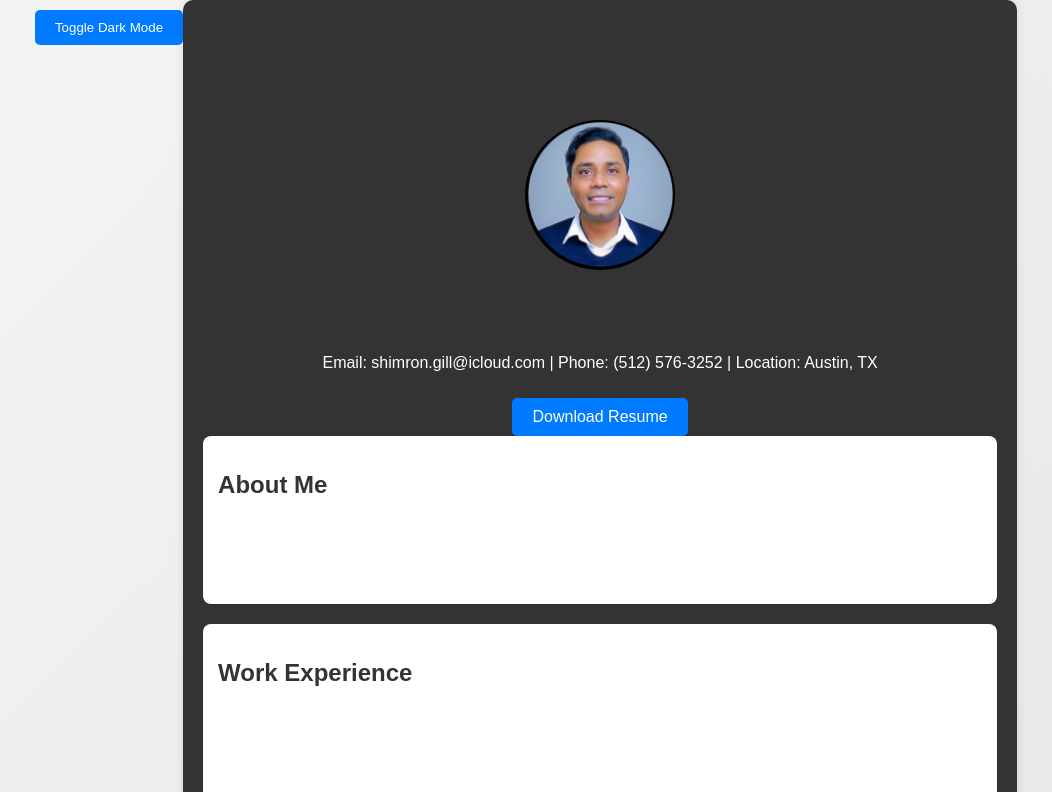
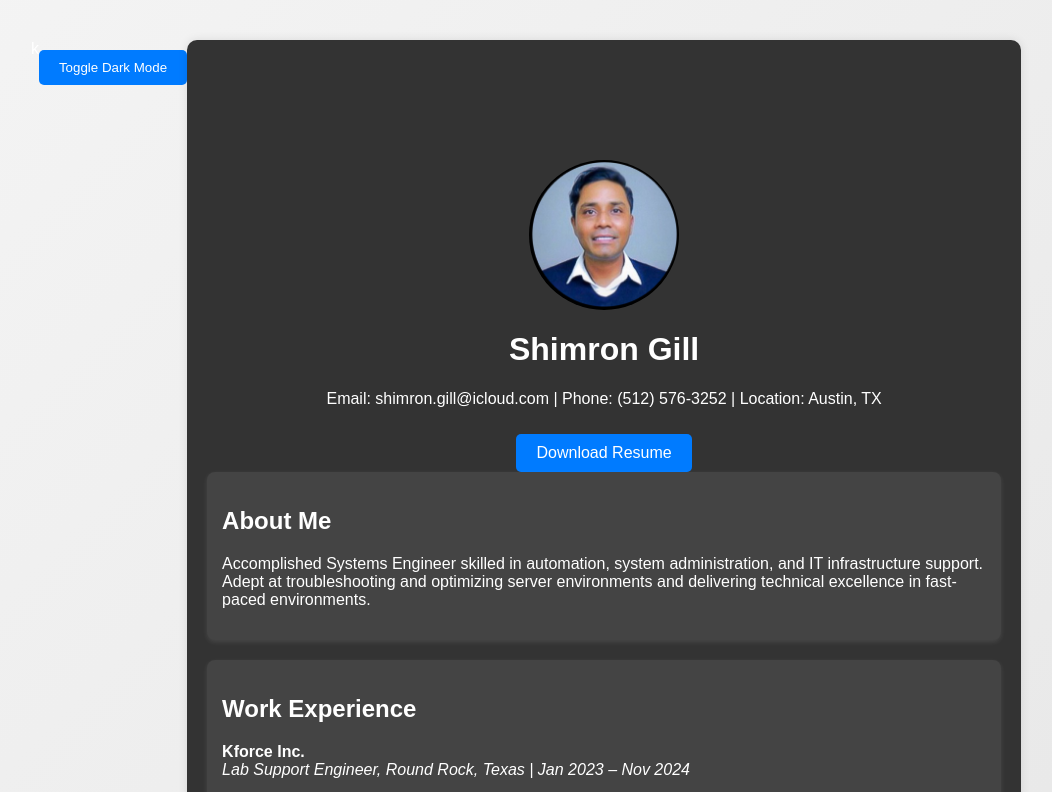
Before and after one commit to sgill3077/resume-website, a plain HTML site: page index.html in a window 1280 px wide. Both pictures are taken after a click on the button "Toggle Dark Mode". Shown: the top 792 px of the page, without its empty margins (114-1166 px from the left). Drawn offline with Linux system fonts and the light colour scheme.

```diff
--- a/index.html
+++ b/index.html
@@ -1,4 +1,4 @@
-<!DOCTYPE html>
+k<!DOCTYPE html>
 <html lang="en">
 <head>
     <meta charset="UTF-8">
@@ -16,25 +16,25 @@
             justify-content: center;
             align-items: flex-start;
             min-height: 100vh;
-            background-color: #f4f4f4;
-            overflow: auto; /* Allow scrolling */
+            padding: 40px 0;
         }
+
         .container {
-            width: 100%;  /* Set to 100% for smaller screens */
-            max-width: 794px; /* Set maximum width to A4 size */
+            width: 794px;
             background: white;
             padding: 20px;
             box-shadow: 0px 0px 10px rgba(0,0,0,0.1);
             border-radius: 10px;
-            page-break-before: auto;
-            overflow: auto; /* Allow content to scroll */
         }
+
         .center-header {
             text-align: center;
         }
+
         h1, h2 {
             color: #333;
         }
+
         .profile-pic {
             width: 150px;
             height: 150px;
@@ -42,20 +42,23 @@
             object-fit: cover;
             margin-top: 100px;
         }
+
         .section {
             margin-bottom: 20px;
+            padding: 15px;
+            border-radius: 8px;
+            background: #f9f9f9;
+            box-shadow: 0 2px 5px rgba(0,0,0,0.05);
             opacity: 0;
             transform: translateY(20px);
             transition: opacity 0.5s ease-out, transform 0.5s ease-out;
-            background: white;
-            padding: 15px;
-            border-radius: 8px;
-            box-shadow: 0 1px 3px rgba(0, 0, 0, 0.1);
         }
+
         .visible {
             opacity: 1;
             transform: translateY(0);
         }
+
         .download-btn, .theme-toggle {
             display: inline-block;
             padding: 10px 20px;
@@ -67,22 +70,41 @@
             cursor: pointer;
             border: none;
         }
+
         .download-btn:hover, .theme-toggle:hover {
             background: #0056b3;
         }
+
         .social-links a {
             margin: 0 10px;
             text-decoration: none;
             color: #007BFF;
             font-size: 18px;
         }
+
         .dark-mode {
             background-color: #222;
             color: white;
         }
+
         .dark-mode .container {
             background-color: #333;
         }
+
+        .dark-mode h1,
+        .dark-mode h2,
+        .dark-mode p,
+        .dark-mode li,
+        .dark-mode .contact,
+        .dark-mode a {
+            color: white;
+        }
+
+        .dark-mode .section {
+            background: #444;
+            box-shadow: 0 2px 5px rgba(255,255,255,0.1);
+        }
+
         .progress-bar {
             width: 80%;
             background-color: #ddd;
@@ -90,6 +112,7 @@
             overflow: hidden;
             margin: 10px 0;
         }
+
         .progress-bar div {
             height: 20px;
             background-color: #007BFF;
@@ -98,6 +121,7 @@
             color: white;
             line-height: 20px;
         }
+
         iframe {
             width: 100%;
             height: 300px;
@@ -120,15 +144,13 @@
 
             .container {
                 width: 210mm;
-                height: 297mm;
+                height: auto;
                 padding: 10mm;
+                box-shadow: none;
+                border-radius: 0;
             }
 
-            .download-btn, .theme-toggle {
-                display: none;
-            }
-
-            iframe {
+            .download-btn, .theme-toggle, iframe {
                 display: none;
             }
         }
@@ -144,7 +166,7 @@
             <a href="Shimron_Gill_Resume.pdf" class="download-btn" download>Download Resume</a>
         </div>
 
-        <div class="section">
+     <div class="section">
             <h2>About Me</h2>
             <p>Accomplished Systems Engineer skilled in automation, system administration, and IT infrastructure support. Adept at troubleshooting and optimizing server environments and delivering technical excellence in fast-paced environments.</p>
         </div>
@@ -237,6 +259,7 @@
                 <button type="submit" class="download-btn">Send</button>
             </form>
         </div>
+
     </div>
     <script>
         document.addEventListener("DOMContentLoaded", function() {
```
